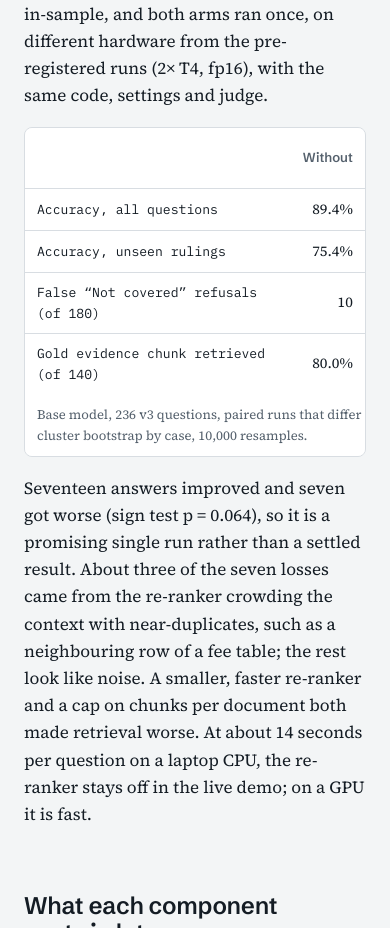
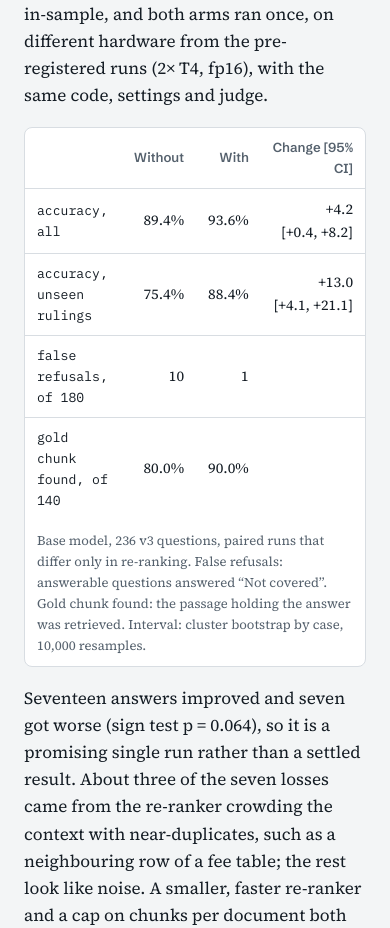
Before and after one commit to mikekeror-rgb/advocate_renumeration_assistant_v1, a plain HTML site: page docs/index.html in a window 390 px wide. Shown: the part 5670-6598 px from the top of the page. Drawn offline with Linux system fonts and the light colour scheme.

Commit message:
Portfolio: make the re-ranking table fit a phone
- Row labels shortened and lowercased to match the other tables
  ("accuracy, all", "false refusals, of 180", ...); the definitions of false
  refusals and gold chunk found move into the caption.
- The table opts out of the page-wide 560px minimum width (table.fit), so its
  four columns fit at 390px instead of scrolling sideways. Other tables are
  unchanged.
- Header "Change [95% CI]"; each interval is kept on one line so on a phone
  it sits under its estimate.

Checked by rendering at 390px (fits, no sideways scroll) and 1100px (one
line per row, as before).

Co-Authored-By: Claude Opus 5.5 <noreply@anthropic.com>

```diff
--- a/docs/index.html
+++ b/docs/index.html
@@ -105,6 +105,8 @@ code { background: var(--accent-soft); padding: 1px 6px; border-radius: 4px; wor
 
 .tablewrap { overflow-x: auto; border: 1px solid var(--line); border-radius: 8px; background: var(--surface); }
 table { border-collapse: collapse; width: 100%; min-width: 560px; font-size: 0.9rem; }
+table.fit { min-width: 0; } /* few columns: fits a phone without scrolling */
+table.fit .ci { white-space: nowrap; }
 th, td { padding: 9px 12px; text-align: right; border-bottom: 1px solid var(--line); font-variant-numeric: tabular-nums; }
 th:first-child, td:first-child { text-align: left; font-family: var(--font-mono); font-size: 0.82rem; }
 thead th { font-family: var(--font-display); font-weight: 600; font-size: 0.82rem; color: var(--muted); }
@@ -226,14 +228,14 @@ footer { border-top: 1px solid var(--line); padding-top: 22px; font-size: 0.95re
     <h2>After the test: re-ranking retrieval</h2>
     <p>The table above pointed at retrieval, so after the pre-registered test I tried re-ranking: dense and keyword search each fetch 50 candidates instead of 5 and 3, and a cross-encoder (BAAI/bge-reranker-base) picks which ones fill the same seven slots in the prompt. This is exploratory. I chose it by looking at v3's failures, so the gain is in-sample, and both arms ran once, on different hardware from the pre-registered runs (2× T4, fp16), with the same code, settings and judge.</p>
     <div class="tablewrap">
-      <table>
-        <caption>Base model, 236 v3 questions, paired runs that differ only in re-ranking. Interval: cluster bootstrap by case, 10,000 resamples.</caption>
-        <thead><tr><th></th><th>Without</th><th>With</th><th>Difference [95% interval]</th></tr></thead>
+      <table class="fit">
+        <caption>Base model, 236 v3 questions, paired runs that differ only in re-ranking. False refusals: answerable questions answered &ldquo;Not covered&rdquo;. Gold chunk found: the passage holding the answer was retrieved. Interval: cluster bootstrap by case, 10,000 resamples.</caption>
+        <thead><tr><th></th><th>Without</th><th>With</th><th>Change [95% CI]</th></tr></thead>
         <tbody>
-          <tr><td>Accuracy, all questions</td><td>89.4%</td><td>93.6%</td><td>+4.2 [+0.4, +8.2]</td></tr>
-          <tr><td>Accuracy, unseen rulings</td><td>75.4%</td><td>88.4%</td><td>+13.0 [+4.1, +21.1]</td></tr>
-          <tr><td>False &ldquo;Not covered&rdquo; refusals (of 180)</td><td>10</td><td>1</td><td></td></tr>
-          <tr><td>Gold evidence chunk retrieved (of 140)</td><td>80.0%</td><td>90.0%</td><td></td></tr>
+          <tr><td>accuracy, all</td><td>89.4%</td><td>93.6%</td><td>+4.2 <span class="ci">[+0.4, +8.2]</span></td></tr>
+          <tr><td>accuracy, unseen rulings</td><td>75.4%</td><td>88.4%</td><td>+13.0 <span class="ci">[+4.1, +21.1]</span></td></tr>
+          <tr><td>false refusals, of 180</td><td>10</td><td>1</td><td></td></tr>
+          <tr><td>gold chunk found, of 140</td><td>80.0%</td><td>90.0%</td><td></td></tr>
         </tbody>
       </table>
     </div>
```
